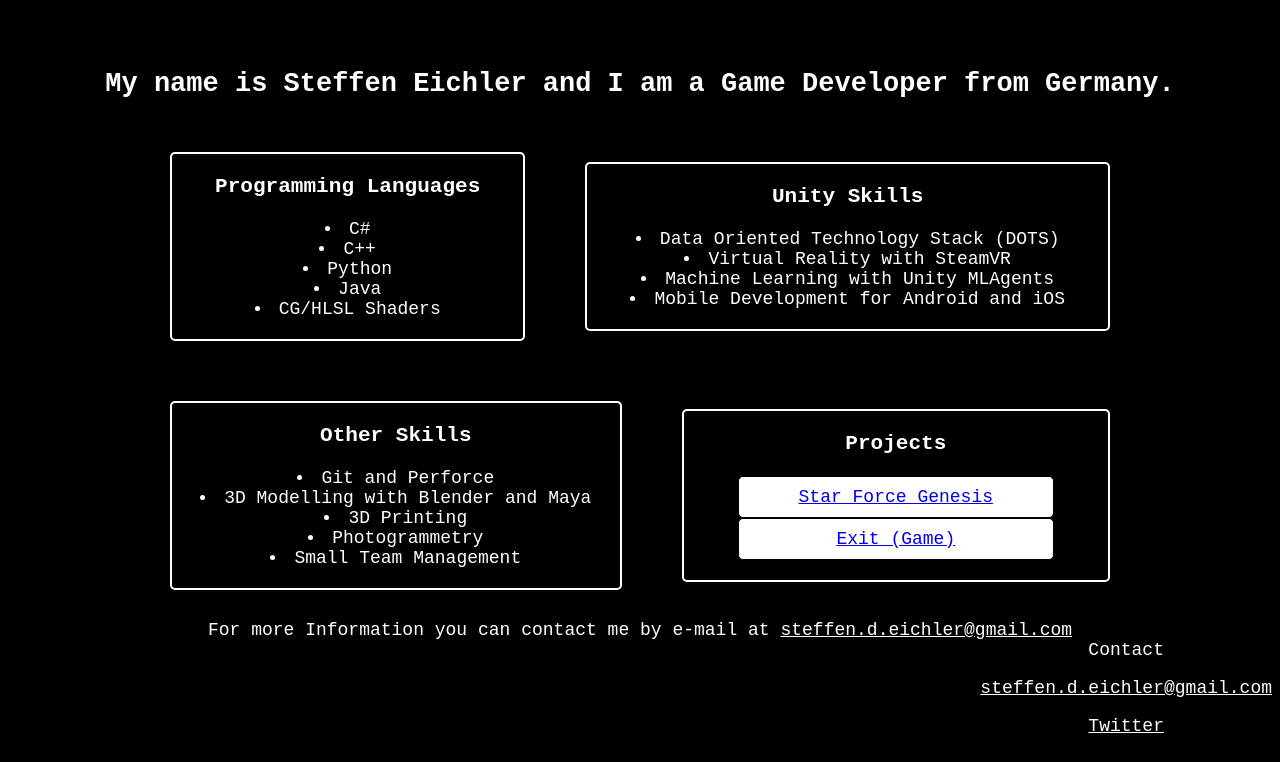
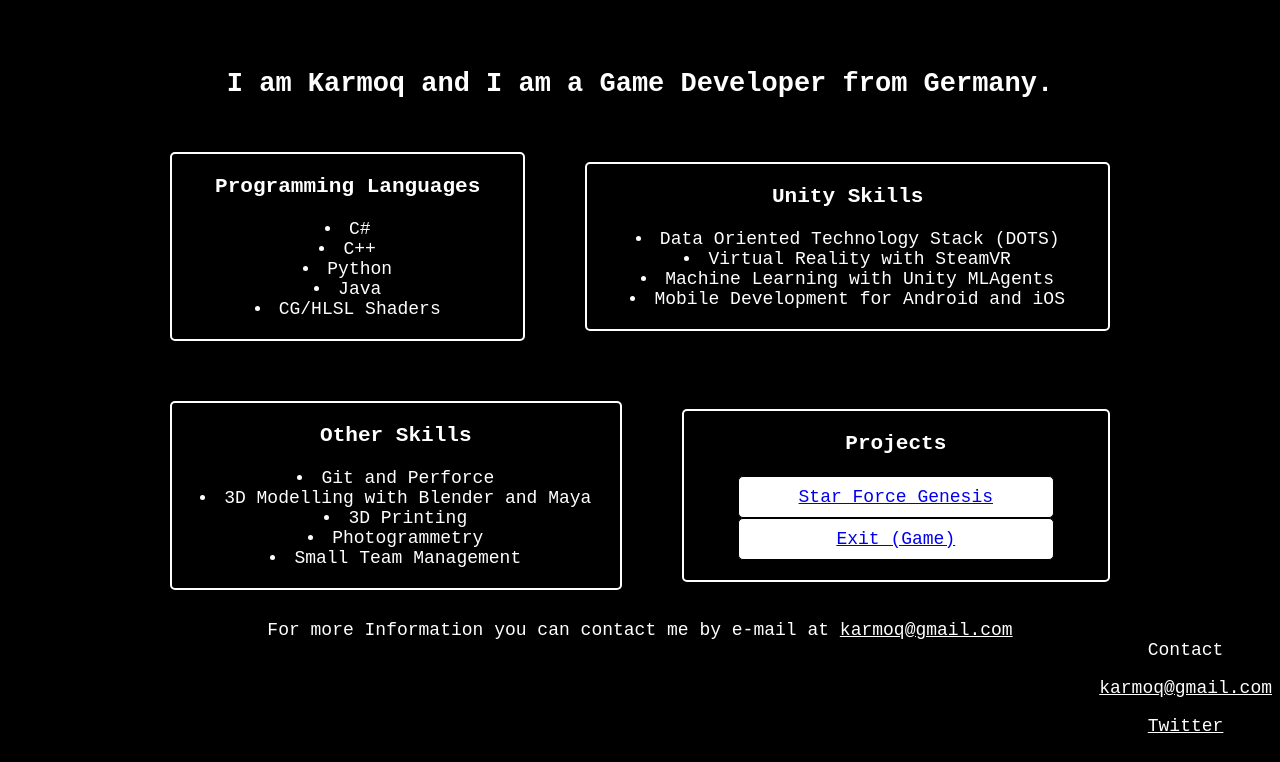
Before and after one commit to Karmoq/Karmoq.github.io, a plain HTML site: page index.html in a window 1280 px wide. Shown: the part 118-880 px from the top of the page. Drawn offline with Linux system fonts and the light colour scheme.

Commit message:
Replace Name with Nickname

```diff
--- a/index.html
+++ b/index.html
@@ -11,7 +11,7 @@
 	<p id="Title"> I develop Games </p>
 
 	<div id="Main">
-		<h2> My name is Steffen Eichler and I am a Game Developer from Germany. </h2>
+		<h2> I am Karmoq and I am a Game Developer from Germany. </h2>
 
 		<div class="grid-container">
 
@@ -60,16 +60,16 @@
 
 	<div>
 		For more Information you can contact me by e-mail at
-		<a href="mailto:steffen.d.eichler@gmail.com" class="link" target="_blank" rel="noopener noreferrer">
-			steffen.d.eichler@gmail.com
+		<a href="mailto:karmoq@gmail.com" class="link" target="_blank" rel="noopener noreferrer">
+			karmoq@gmail.com
 		</a>
 	</div>
 
 
 	<div id="Contact">Contact
 		<p>
-			<a href="mailto:steffen.d.eichler@gmail.com" class="link" target="_blank" rel="noopener noreferrer">
-				steffen.d.eichler@gmail.com
+			<a href="mailto:karmoq@gmail.com" class="link" target="_blank" rel="noopener noreferrer">
+				karmoq@gmail.com
 			</a>
 		</p>
 		<p>
```
